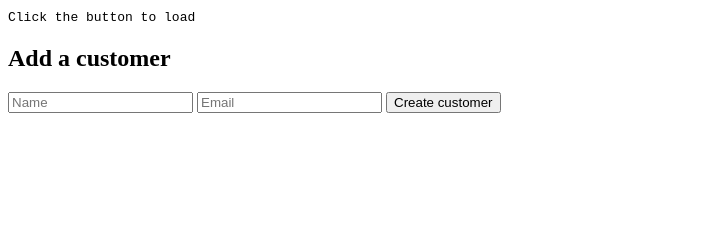
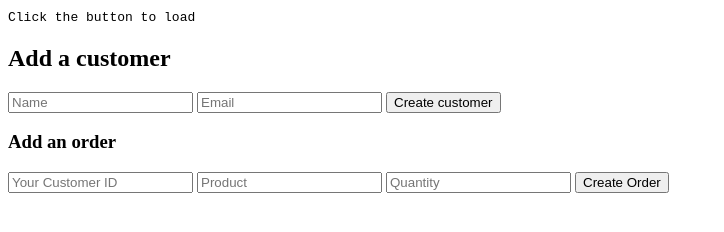
Before and after one commit to Yeeted-Potato/Individual-Assignment---Distributed-and-Mobile-Systems-, a plain HTML site: page static/index.html in a window 1280 px wide. Shown: the part 104-336 px from the top of the page, without its empty margins (0-724 px from the left). Drawn offline with Linux system fonts and the light colour scheme.

Commit message:
Added order form

```diff
--- a/static/index.html
+++ b/static/index.html
@@ -14,6 +14,13 @@
     <input id = "name" placeholder="Name">
     <input id = "email" placeholder="Email">
     <button onclick="createCustomer()">Create customer</button>
+
+    <!-- form to create new order -->
+     <h3>Add an order</h3>
+     <input id = "orderCustomerId" placeholder="Your Customer ID">
+     <input id = "product" placeholder="Product">
+     <input id = "quantity" placeholder="Quantity">
+     <button onclick="createOrder()">Create Order</button>
 
     <!-- javascript send get request to /customers and take response and parse it into javascript object-->
     <script>
@@ -36,6 +43,21 @@
             const data = await response.json();
             document.getElementById("output").textContent = JSON.stringify(data, null, 2);
         }
+
+        async function createOrder() {
+            const customerId = document.getElementById("orderCustomerId").value;
+            const product = document.getElementById("product").value;
+            const quantity = document.getElementById("quantity").value;
+
+            const response = await fetch('/customers/' + customerId + '/orders', {
+                method: "POST",
+                headers: {"Content-Type": "application/json"},
+                body: JSON.stringify({product: product, quantity: parseInt(quantity)})
+            });
+
+            const data = await response.json();
+            document.getElementById("output").textContent = JSON.stringify(data, null, 2);
+        }
     </script>
 </body>
 </html>
```
